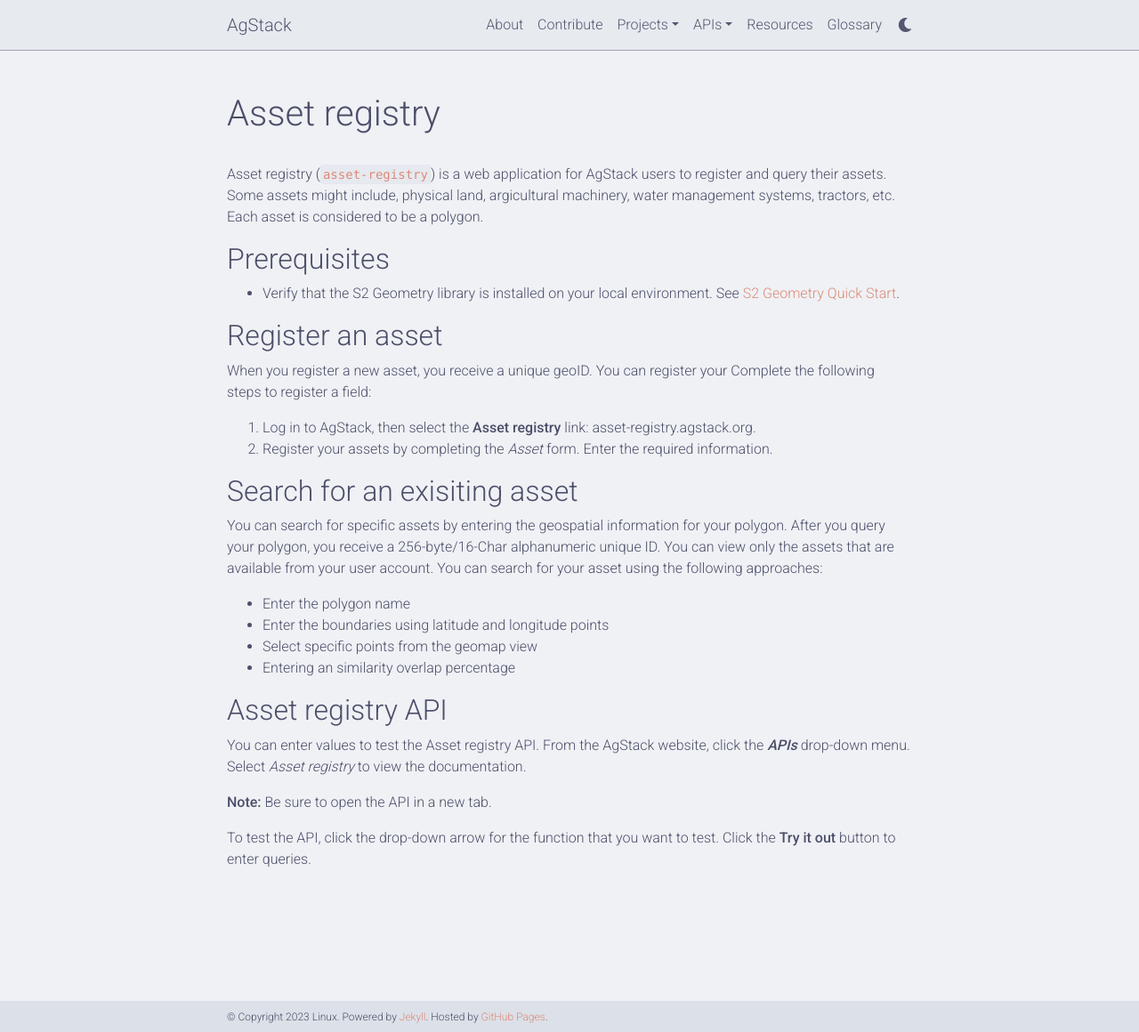
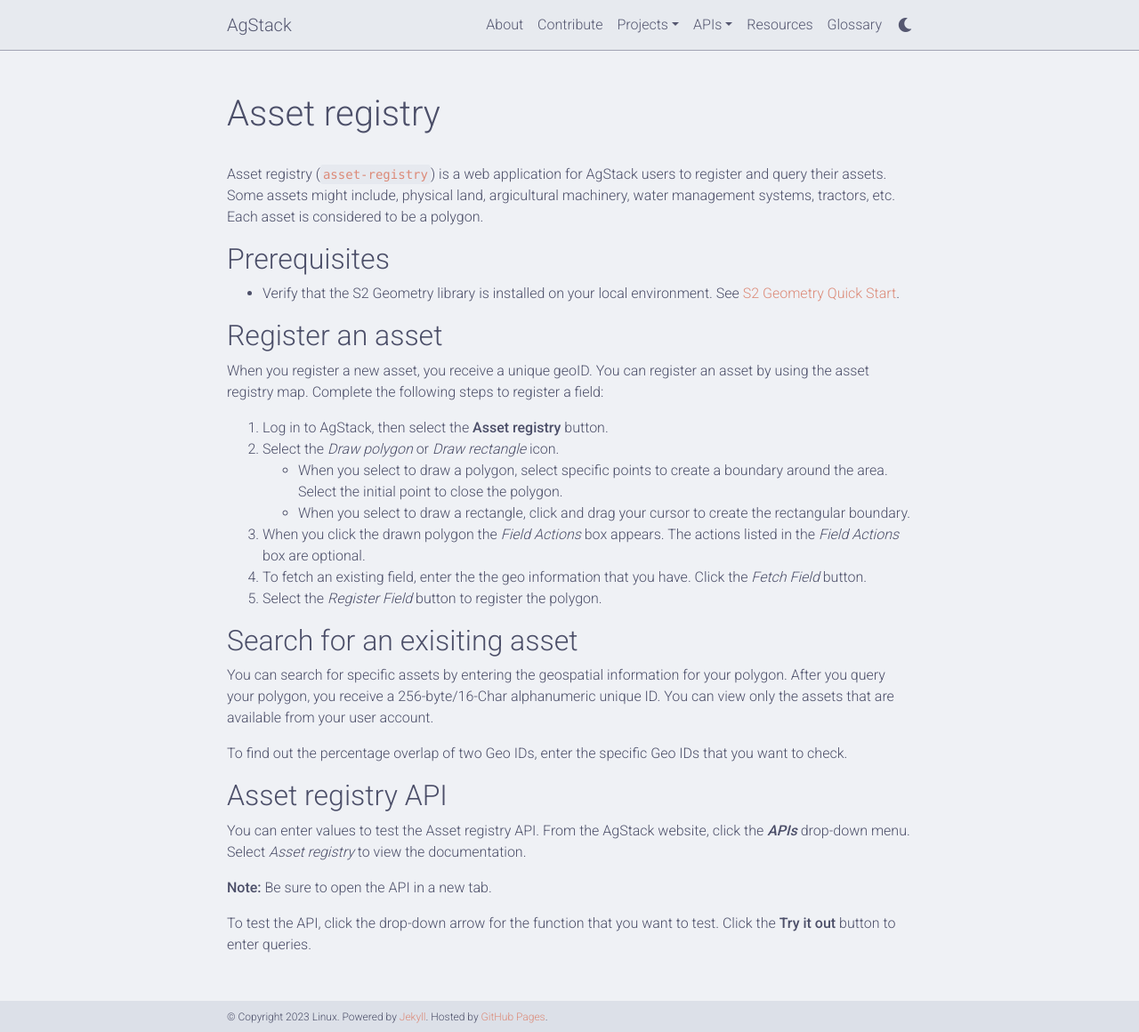
Before and after one commit to vmbrasseur/agstack-website, a Jekyll site: the page built from _pages/asset_registry.md, in a window 1280 px wide and 1160 px high. Shown: the whole window at 89% size. Built offline with Jekyll 4.4.1, drawn with Linux system fonts in a browser that asks for light colours; comment, search, counter and statistics services are not loaded; a style sheet for code colours, icons or effects is not loaded.

Commit message:
Update asset_registry.md
updating the user registry doc

```diff
--- a/_pages/asset_registry.md
+++ b/_pages/asset_registry.md
@@ -20,20 +20,21 @@
 
 ## Register an asset
 
-When you register a new asset, you receive a unique geoID. You can register your Complete the following steps to register a field:
+When you register a new asset, you receive a unique geoID. You can register an asset by using the asset registry map. Complete the following steps to register a field:
 
-1. Log in to AgStack, then select the **Asset registry** link: asset-registry.agstack.org.
-2. Register your assets by completing the _Asset_ form. Enter the required information.
-
+1. Log in to AgStack, then select the **Asset registry** button.
+2. Select the _Draw polygon_ or _Draw rectangle_ icon.
+  * When you select to draw a polygon, select specific points to create a boundary around the area. Select the initial point to close the polygon.
+  * When you select to draw a rectangle, click and drag your cursor to create the rectangular boundary.
+3. When you click the drawn polygon the _Field Actions_ box appears. The actions listed in the _Field Actions_ box are optional.
+4. To fetch an existing field, enter the the geo information that you have. Click the _Fetch Field_ button.
+5. Select the _Register Field_ button to register the polygon.
 
 ## Search for an exisiting asset
 
-You can search for specific assets by entering the geospatial information for your polygon. After you query your polygon, you receive a 256-byte/16-Char alphanumeric unique ID. You can view only the assets that are available from your user account. You can search for your asset using the following approaches:
+You can search for specific assets by entering the geospatial information for your polygon. After you query your polygon, you receive a 256-byte/16-Char alphanumeric unique ID. You can view only the assets that are available from your user account.
 
-   - Enter the polygon name
-   - Enter the boundaries using latitude and longitude points
-   - Select specific points from the geomap view
-   - Entering an similarity overlap percentage
+To find out the percentage overlap of two Geo IDs, enter the specific Geo IDs that you want to check.
 
 ## Asset registry API
 
```
